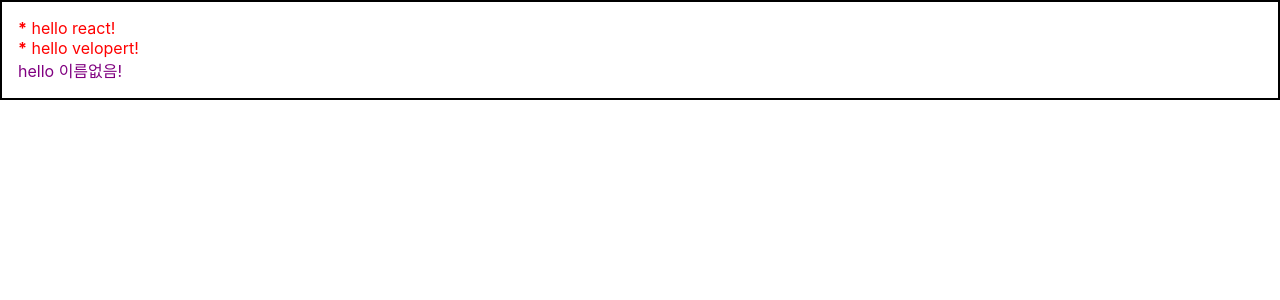
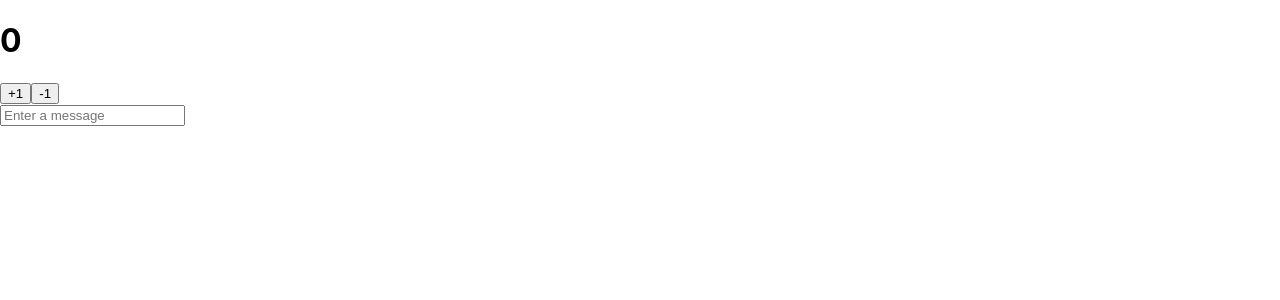
Before and after one commit to dwkim-97/velopert-react-redux, a React (Create React App) app: page / in a window 1280 px wide. Shown: the top 300 px of the page. Built offline with nearby package versions, Linux system fonts and the light colour scheme.

Commit message:
1-7 useState 사용하기

```diff
--- a/src/App.js
+++ b/src/App.js
@@ -1,20 +1,13 @@
 import React from 'react';
-import Hello from './Hello';
-import Wrapper from './Wrapper';
+import Counter from './Counter';
+import Message from './Message';
 
 function App() {
   return (
-    <Wrapper
-    //Wrapper 태그 내부 태그들이 children으로 Wrapper에게 넘어감
-    >
-      {/* isSpecial은 자바스크립트 값이므로 {true}의 형태 */}
-      <Hello name="react" color="red" isSpecial={true} />
-
-      {/* 단순히 isSpecial만 입력하면 알아서 {true}값으로 들어감*/}
-      <Hello name="velopert" color="red" isSpecial />
-
-      <Hello color="purple" />
-    </Wrapper>
+    <>
+      <Counter />
+      <Message />
+    </>
   );
 }
 
--- /dev/null
+++ b/src/Counter.js
@@ -0,0 +1,26 @@
+import React, { useState } from "react";
+
+function Counter() {
+    const [number, setNumber] = useState(0);
+
+    /*
+    아예 새로운 값(다음 상태)을 setter에 넣어 업데이트하는 방식
+    const onIncrease = () => setNumber(number + 1);
+    const onDecrease = () => setNumber(number - 1);
+    */
+
+    // 이전 상태값을 사용하는 함수형 업데이트 방식(컴포넌트 최적화)
+    // setNumber의 경우, 파라미터로 함수를 넘겨주면 해당 함수가 실행되는 방식으로 구현되어 있음.
+    const onIncrease = () => setNumber(prevNumber => prevNumber + 1);
+    const onDecrease = () => setNumber(prevNumber => prevNumber - 1);
+
+    return (
+        <div>
+            <h1>{number}</h1>
+            <button onClick={onIncrease}>+1</button>
+            <button onClick={onDecrease}>-1</button>
+        </div>
+    )
+}
+
+export default Counter;
--- /dev/null
+++ b/src/Message.js
@@ -0,0 +1,24 @@
+import React, { useState } from 'react';
+
+const Message = () => {
+    const [message, setMessage] = useState('');
+
+    return (
+        <div>
+            <input
+                type='text'
+                value={message}
+                placeholder='Enter a message'
+                onChange={e => {
+                    const val = e.target.value;
+                    setMessage(prev => prev + val)
+                }}
+            />
+            <p>
+                <strong>{message}</strong>
+            </p>
+        </div>
+    )
+}
+
+export default Message;
```
